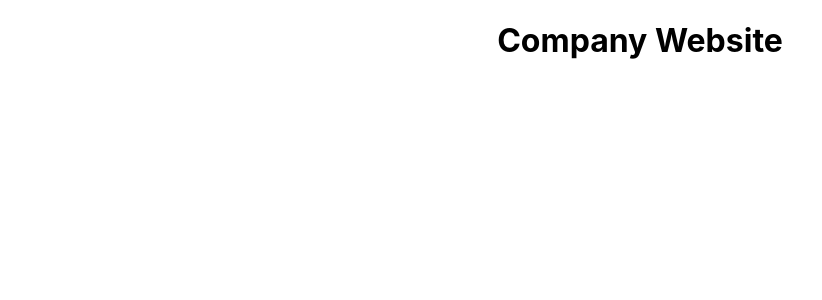
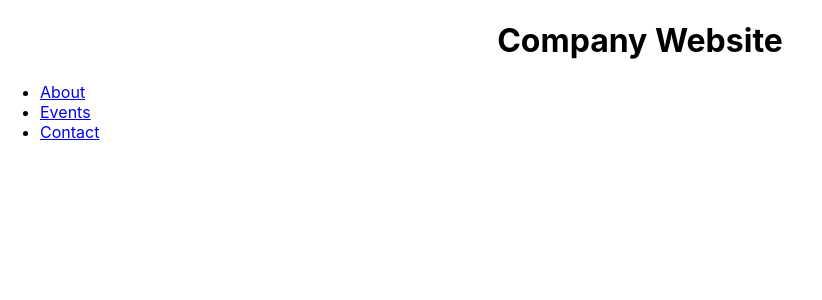
Before and after one commit to johnLexicon/react-states, a React (Create React App) app: page / in a window 1280 px wide. Shown: the top 300 px of the page, without its empty margins (0-822 px from the left). Built offline with nearby package versions, Linux system fonts and the light colour scheme.

Commit message:
Added links and page not found.

```diff
--- a/src/App.js
+++ b/src/App.js
@@ -1,6 +1,6 @@
 import './App.css';
 import { Routes, Route } from 'react-router-dom';
-import { Home, Contact, Events, About } from './pages';
+import { Home, Contact, Events, About, Whoops404 } from './pages';
 
 function App() {
   return (
@@ -10,6 +10,7 @@ function App() {
         <Route path="/about" element={<About />} />
         <Route path="/events" element={<Events />} />
         <Route path="/contact" element={<Contact />} />
+        <Route path="*" element={<Whoops404 />} />
       </Routes>
     </div>
   );
--- a/src/pages.js
+++ b/src/pages.js
@@ -1,9 +1,21 @@
 import React from 'react';
+import { Link } from 'react-router-dom';
 
 export function Home() {
   return (
     <div>
       <h1>Company Website</h1>
+      <ul style={{ textAlign: 'left' }}>
+        <li>
+          <Link to="about">About</Link>
+        </li>
+        <li>
+          <Link to="events">Events</Link>
+        </li>
+        <li>
+          <Link to="contact">Contact</Link>
+        </li>
+      </ul>
     </div>
   );
 }
@@ -31,3 +43,11 @@ export function Contact() {
     </div>
   );
 }
+
+export function Whoops404() {
+  return (
+    <div>
+      <h1>Page Not Found</h1>
+    </div>
+  );
+}
```
Also changed, not shown: 1 other file (tests, documents, lock files or other folders).
